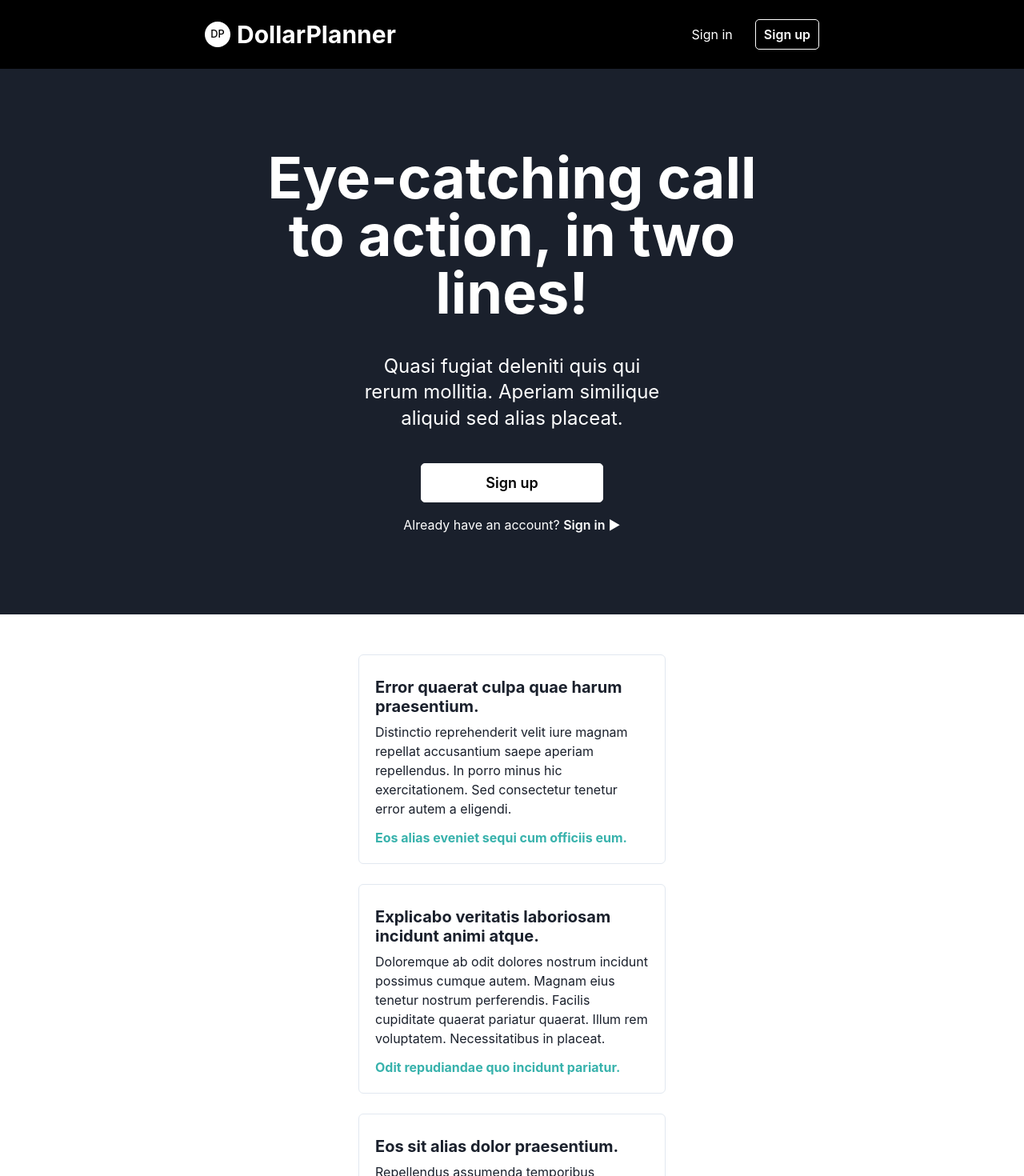
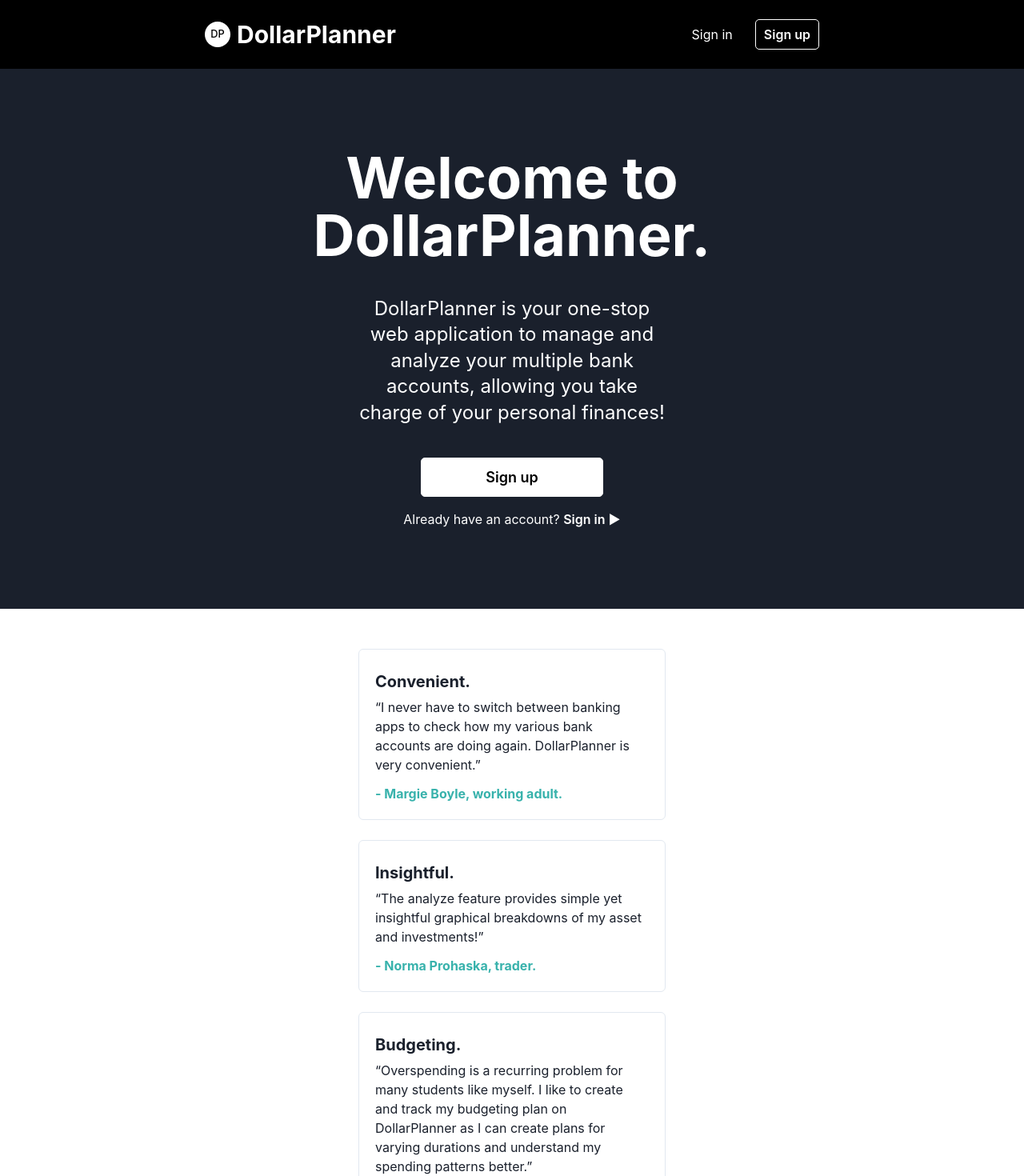
Before and after one commit to project-orbital/frontend, a React (Create React App) app: page / in a window 1280 px wide. Shown: the top 1470 px of the page at 80% size. Built offline with nearby package versions, Linux system fonts and the light colour scheme.

Commit message:
Change feature card user stories #13

```diff
--- a/src/App.js
+++ b/src/App.js
@@ -10,13 +10,29 @@ export default function App() {
     return <VStack h="full" w="full" spacing="0px">
         <Header/>
         <Hero
-            title="Eye-catching call to action, in two lines!"
-            subtitle={faker.lorem.sentences(2)}
+            title="Welcome to DollarPlanner."
+            subtitle="DollarPlanner is your one-stop web application to manage and analyze your multiple bank accounts,
+                allowing you take charge of your personal finances!"
         />
         <VStack p="50px 25%" bg="white" spacing="25px">
-            <FeatureCard/>
-            <FeatureCard/>
-            <FeatureCard/>
+            <FeatureCard
+                heading="Convenient."
+                body='“I never have to switch between banking apps to check how my various bank accounts are
+                    doing again. DollarPlanner is very convenient.”'
+                link={`- ${faker.name.findName()}, working adult.`}
+            />
+            <FeatureCard
+                heading="Insightful."
+                body='“The analyze feature provides simple yet insightful graphical breakdowns of my asset and investments!”'
+                link={`- ${faker.name.findName()}, trader.`}
+            />
+            <FeatureCard
+                heading="Budgeting."
+                body='“Overspending is a recurring problem for many students like myself. I like to create and track my
+                    budgeting plan on DollarPlanner as I can create plans for varying durations and understand my
+                    spending patterns better.”'
+                link={`- ${faker.name.findName()}, student.`}
+            />
         </VStack>
         <Footer text="This is entire page is a work in progress. Stay tuned!"/>
         <Copyright/>
--- a/src/components/landing/FeatureCard.js
+++ b/src/components/landing/FeatureCard.js
@@ -1,18 +1,18 @@
 import {Box, Heading, LinkBox, LinkOverlay, Text} from "@chakra-ui/react";
 import {faker} from "@faker-js/faker";
 
-export default function FeatureCard() {
+export default function FeatureCard(props) {
     return <LinkBox as='article' maxW='sm' p='5' borderWidth='1px' rounded='md'>
         <Heading size='md' my='2'>
             <LinkOverlay href='#'>
-                {faker.lorem.sentence()}
+                {props.heading || faker.lorem.sentence()}
             </LinkOverlay>
         </Heading>
         <Text mb='3'>
-            {faker.lorem.paragraph()}
+            {props.body || faker.lorem.paragraph()}
         </Text>
         <Box as='a' color='teal.400' href='#' fontWeight='bold'>
-            {faker.lorem.sentence()}
+            {props.link || faker.lorem.sentence()}
         </Box>
     </LinkBox>
 }
```
